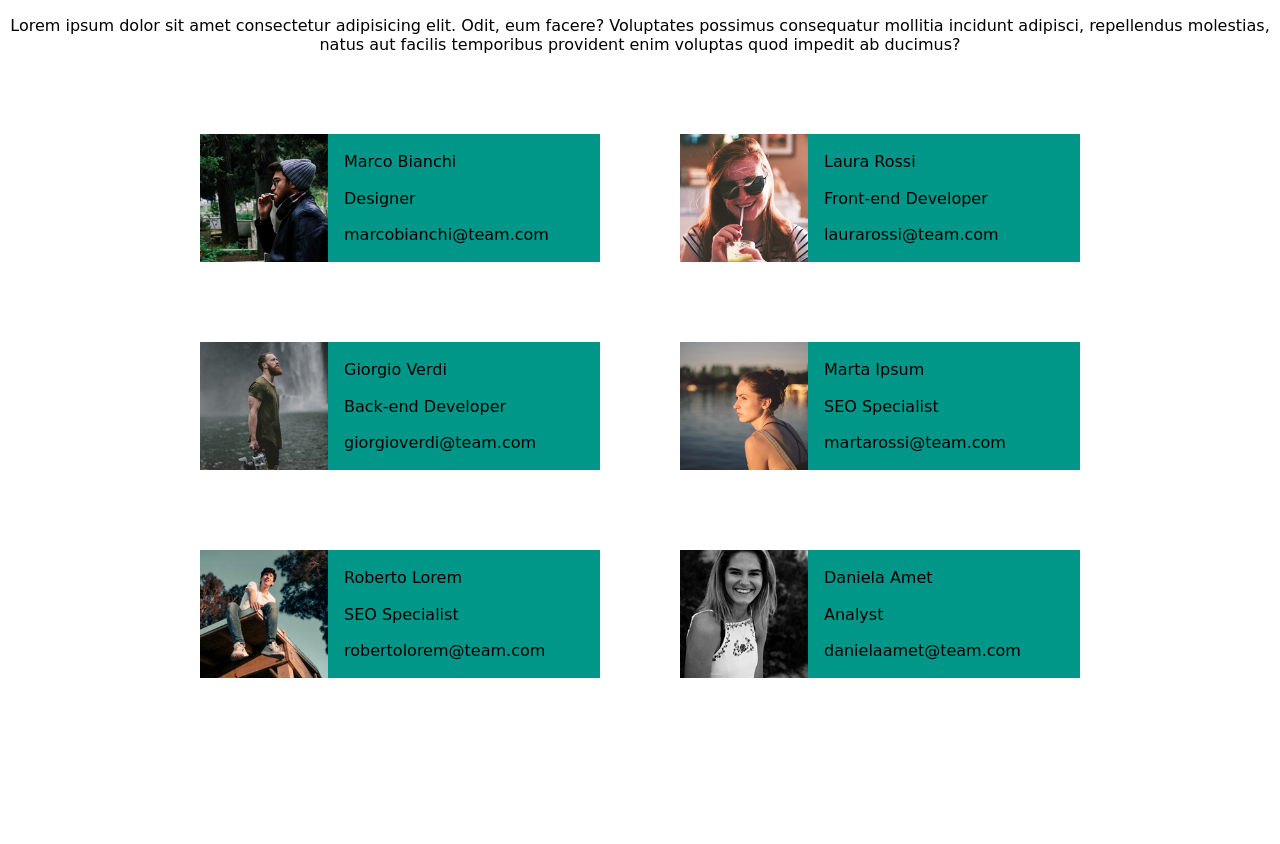
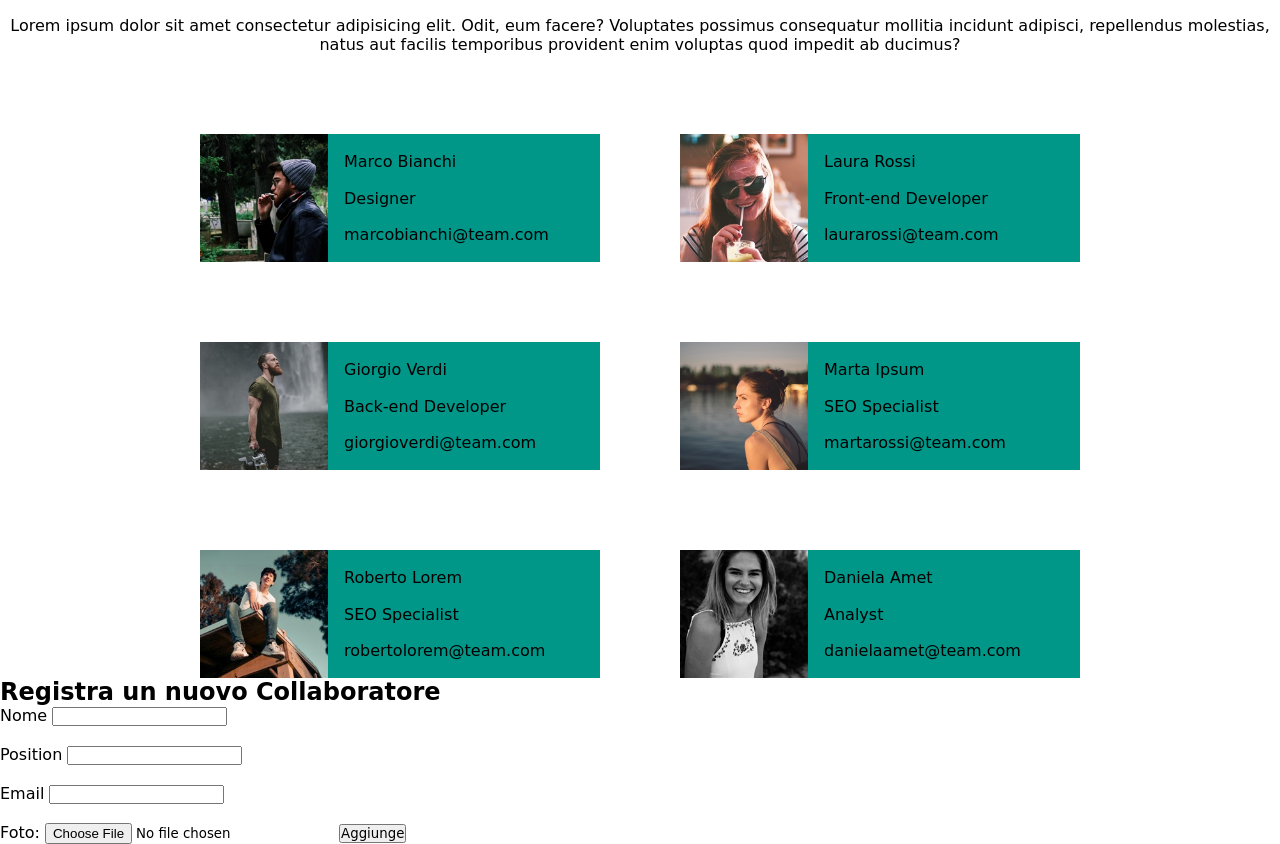
Before and after one commit to Arela-Cristina/js-our-team, a plain HTML site: page index.html in a window 1280 px wide. Shown: the part 92-936 px from the top of the page. Before the commit the page ends 800 px from the top, so only its background shows below. Drawn offline with Linux system fonts and the light colour scheme; a web font is replaced by a local one.

Commit message:
Add: form

```diff
--- a/index.html
+++ b/index.html
@@ -28,6 +28,32 @@
         <!-- </div> -->
     </div>
 
+    <!-- form section -->
+    <h2>Registra un nuovo Collaboratore</h2>
+    <form action="/submit" method="POST">
+        <!-- form nome -->
+        <label for="name">Nome</label>
+        <input type="text" id="name" name="name" required>
+        <br><br>
+
+        <!-- form Rol -->
+        <label for="role">Position</label>
+        <input type="text" id="position" name="role" required>
+        <br><br>
+
+        <!-- form email -->
+        <label for="email">Email</label>
+        <input type="email" id="email" name="email" required>
+        <br><br>
+
+        <!-- Foto -->
+        <label for="photo">Foto:</label>
+        <input type="file" id="picture" name="photo" accept="image/*" required>
+
+        <!-- bottone -->
+        <button type="submit">Aggiunge</button>
+    </form>
+
     <script src="main.js"></script>
 </body>
 
```
